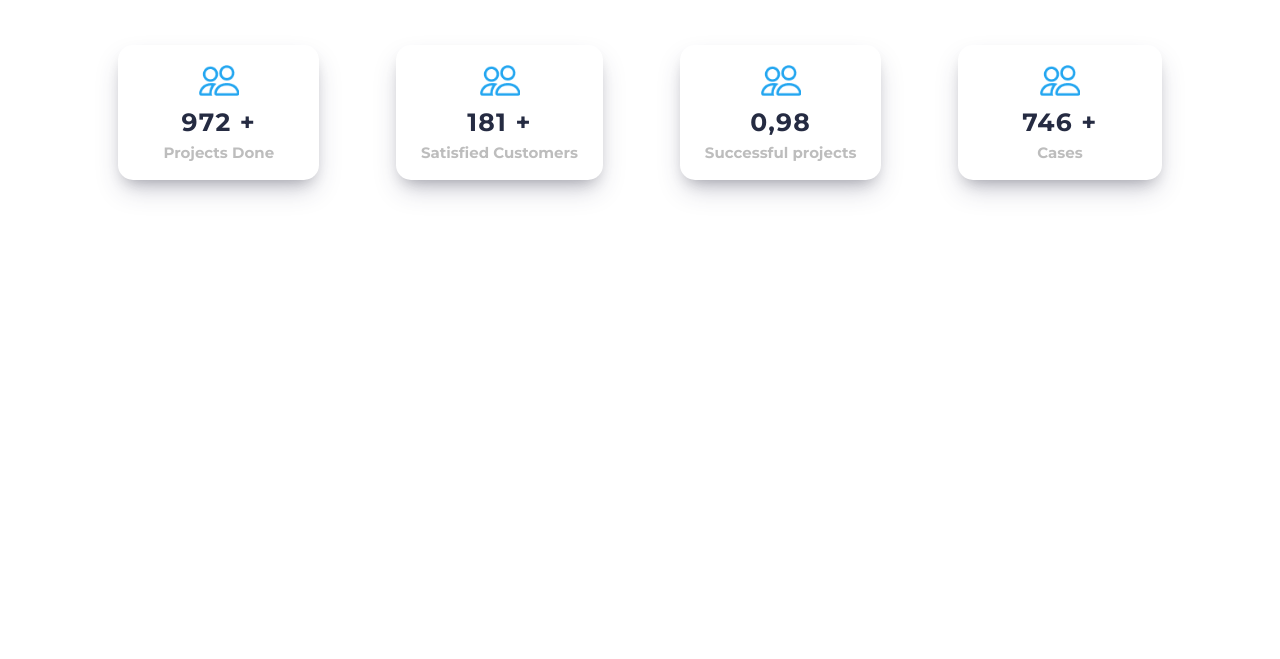
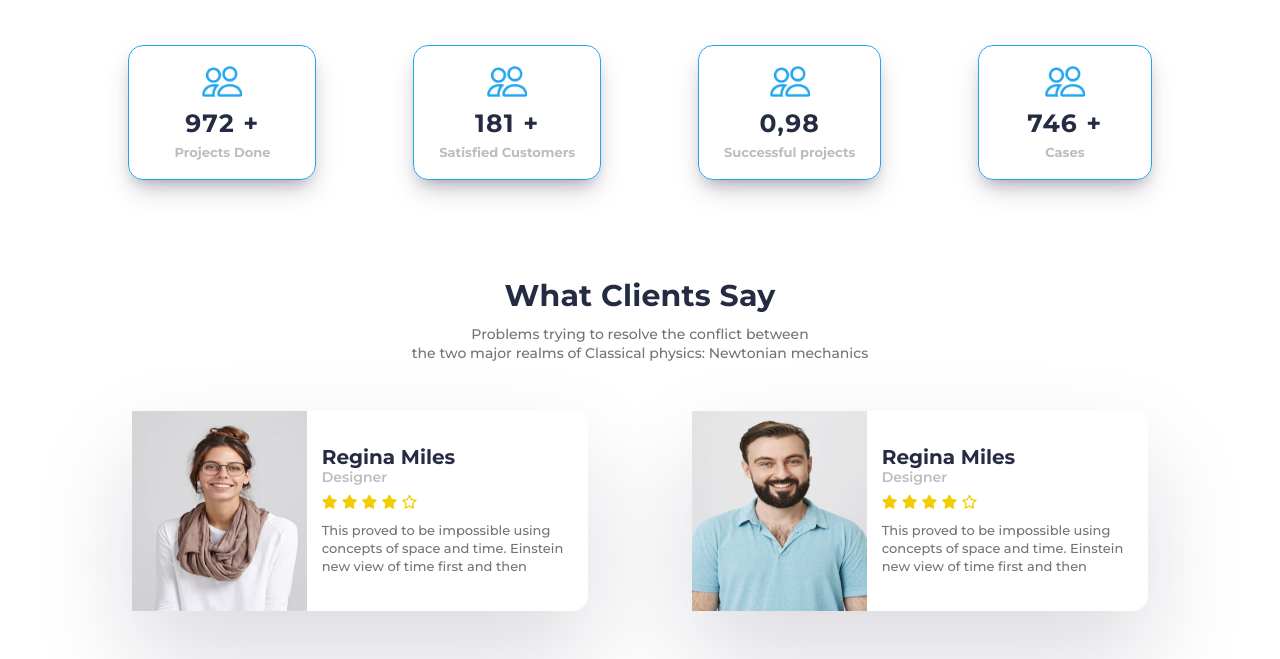
Before and after one commit to Inbach-Yassine/Business, a plain HTML site: page index.html in a window 1280 px wide. Shown: the part 721-1380 px from the top of the page. Before the commit the page ends 949 px from the top, so only its background shows below. Drawn offline with Linux system fonts and the light colour scheme.

Commit message:
changement

```diff
--- a/Css/index.css
+++ b/Css/index.css
@@ -1,56 +1,66 @@
 @import "./reset.css";
-@import url('https://fonts.googleapis.com/css2?family=Montserrat:wght@400;500;600;700;800;900&display=swap');
-:root{
-    --black : #252B42;
-    --white : #FFFFFF;
-    --green : #40BB15;
-    --grey  : #BDBDBD;
-    --blue  : #23A6F0;
+@import url("https://fonts.googleapis.com/css2?family=Montserrat:wght@400;500;600;700;800;900&display=swap");
+
+:root {
+  --black: #252b42;
+  --white: #ffffff;
+  --green: #40bb15;
+  --grey: #bdbdbd;
+  --blue: #23a6f0;
 }
-*::selection{
+
+*::selection {
   color: var(--grey);
   background: var(--black);
 }
-#background{
+
+#background {
   padding: 20px 5em 0 5em;
   background-size: cover;
 }
-body{
+
+body {
   max-width: 1280px;
   width: 100%;
   margin: 0 auto;
-    font-family: 'Montserrat', sans-serif;
+  font-family: "Montserrat", sans-serif;
 }
-.navbar{
+
+.navbar {
   display: flex;
   align-items: baseline;
   justify-content: space-between;
 }
-.navbar > h3{
+
+.navbar > h3 {
   font-weight: 700;
   font-size: 26px;
   letter-spacing: 0.09em;
   color: var(--white);
 }
+
 .navbar nav,
-.navbar .btn{
+.navbar .btn {
   display: flex;
   align-items: center;
   column-gap: 20px;
 }
+
 .navbar nav a,
-.navbar .btn a{
+.navbar .btn a {
   font-size: 15px;
   font-weight: 600;
   letter-spacing: 0.2px;
   color: var(--white);
 }
+
 .navbar nav a:hover,
-.navbar .btn a:hover{
+.navbar .btn a:hover {
   color: var(--blue);
   transform: scale(1.1);
 }
-.navbar .btn button{
+
+.navbar .btn button {
   display: flex;
   align-items: center;
   padding: 12px;
@@ -60,26 +70,31 @@ body{
   font-weight: 700;
   border-radius: 10px;
 }
-.navbar .btn button:hover{
+
+.navbar .btn button:hover {
   background-color: var(--black);
   color: var(--white);
   cursor: pointer;
 }
-.navbar a:active{
+
+.navbar a:active {
   color: red;
 }
-.navbar button .fa-arrow-right{
+
+.navbar button .fa-arrow-right {
   padding-left: 5px;
   font-size: 12px;
 }
-.financial-assistant{
+
+.financial-assistant {
   display: flex;
   align-items: center;
   justify-content: center;
   column-gap: 10em;
   padding: 5em 0 0 0;
 }
-.financial-assistant .content h1{
+
+.financial-assistant .content h1 {
   font-weight: 800;
   font-size: 58px;
   line-height: 1.1em;
@@ -87,19 +102,22 @@ body{
   padding-bottom: 20px;
   color: var(--white);
 }
-.financial-assistant .content p{
+
+.financial-assistant .content p {
   font-weight: 500;
   font-size: 20px;
   line-height: 25px;
   color: var(--grey);
 }
-.financial-assistant .content .para{
+
+.financial-assistant .content .para {
   display: flex;
   align-items: center;
   column-gap: 1em;
   padding-top: 25px;
 }
-.financial-assistant .content .para p{
+
+.financial-assistant .content .para p {
   text-align: center;
   font-size: 12px;
   font-weight: 700;
@@ -108,28 +126,36 @@ body{
   color: var(--white);
   border-radius: 2em;
 }
-.financial-assistant .content .para p:hover{
+
+.financial-assistant .content .para p:hover {
   background: var(--black);
   color: var(--white);
   cursor: pointer;
 }
-.financial-assistant .content .para p:nth-child(2){
+
+.financial-assistant .content .para p:nth-child(2) {
   background: local;
   border: 1px solid var(--white);
   padding: 7px 22px;
 }
-.financial-assistant .content .para:hover p:nth-child(2){
+
+.financial-assistant .content .para:hover p:nth-child(2) {
   background: var(--blue);
   border: 0;
 }
-.financial-assistant img{
+
+.financial-assistant img {
   width: 350px;
   object-fit: cover;
 }
-.quality-business{
+
+.quality-business,
+.clients-say {
   padding: 3em 5em;
 }
-.quality-business h2{
+
+.quality-business h2,
+.clients-say h2 {
   font-weight: 700;
   font-size: 30px;
   line-height: 1.3em;
@@ -137,7 +163,9 @@ body{
   color: var(--black);
   text-align: center;
 }
-.quality-business > p{
+
+.quality-business > p,
+.clients-say > p {
   font-weight: 500;
   font-size: 14px;
   line-height: 19px;
@@ -145,38 +173,92 @@ body{
   text-align: center;
   padding-top: 10px;
 }
-.quality-business .cards{
+
+.quality-business .cards,
+.clients-say .container-box {
   display: flex;
   align-items: center;
   justify-content: space-around;
   padding-top: 3em;
 }
-.quality-business .cards .box{
+
+.quality-business .cards .box {
   padding: 20px 25px;
   text-align: center;
   border-radius: 15px;
-    box-shadow: rgba(50, 50, 93, 0.25) 0px 13px 27px -5px, rgba(0, 0, 0, 0.3) 0px 8px 16px -8px;
+  border: 1px solid var(--blue);
+  box-shadow: rgba(50, 50, 93, 0.25) 0px 13px 27px -5px,
+    rgba(0, 0, 0, 0.3) 0px 8px 16px -8px;
 }
-.quality-business .cards .box:first-child{
+
+.quality-business .cards .box:first-child {
   padding: 20px 45px;
 }
-.quality-business .cards .box:nth-child(4){
-    padding: 20px 4em;
+
+.quality-business .cards .box:nth-child(4) {
+  padding: 20px 3em;
 }
-.quality-business .cards .box img{
+
+.quality-business .cards .box img {
   width: 40px;
   object-fit: cover;
 }
-.quality-business .cards .box h2{
+
+.quality-business .cards .box h2 {
   font-weight: 700;
   color: var(--black);
   font-size: 25px;
   letter-spacing: 0.05em;
   padding-top: 7px;
 }
-.quality-business .cards .box p{
+
+.quality-business .cards .box p {
   font-weight: 700;
-    font-size: 15px;
+  font-size: 13px;
   color: var(--grey);
   padding-top: 7px;
 }
+
+.clients-say .container-box .box {
+  display: flex;
+  align-items: center;
+  box-shadow: rgba(17, 12, 46, 0.15) 0px 48px 100px 0px;
+  border-top-right-radius: 15px;
+  border-bottom-right-radius: 15px;
+}
+
+.clients-say .container-box .box img {
+  width: 175px;
+  height: 200px;
+}
+
+.clients-say .container-box .box .profil {
+  padding: 0 25px 0 15px;
+}
+
+.clients-say .container-box .box .profil h3 {
+  font-weight: 700;
+  font-size: 20px;
+  color: var(--black);
+  padding-bottom: 3px;
+}
+
+.clients-say .container-box .box .profil h6 {
+  font-size: 14px;
+  font-weight: 600;
+  color: var(--grey);
+  padding-bottom: 10px;
+}
+
+.clients-say .container-box .box .profil .fa-star {
+  color: #f3cd03;
+  font-size: 14px;
+  padding-bottom: 12px;
+}
+
+.clients-say .container-box .box .profil p {
+  font-weight: 500;
+  font-size: 13px;
+  line-height: 18px;
+  color: #737373;
+}
--- a/index.html
+++ b/index.html
@@ -1,5 +1,6 @@
 <!DOCTYPE html>
 <html lang="en">
+
 <head>
     <meta charset="UTF-8">
     <meta http-equiv="X-UA-Compatible" content="IE=edge">
@@ -9,6 +10,7 @@
     <title>Business</title>
     <link rel="icon" type="jpeg" href="Images/logo.jpeg">
 </head>
+
 <body>
     <div id="background" style="background-image: url(./Images/background.png);">
         <!--section nav-bars starts-->
@@ -77,5 +79,47 @@
         </div>
     </section>
     <!--section Quality Business ends-->
+    <!--section Clients Say starts-->
+    <section>
+        <div class="clients-say">
+            <h2>What Clients Say</h2>
+            <p>Problems trying to resolve the conflict between </br>
+                the two major realms of Classical physics: Newtonian mechanics </p>
+            <div class="container-box">
+                <div class="box">
+                    <img src="./Images/user1.png" alt="">
+                    <div class="profil">
+                        <h3>Regina Miles</h3>
+                        <h6>Designer</h6>
+                        <i class="fa-solid fa-star"></i>
+                        <i class="fa-solid fa-star"></i>
+                        <i class="fa-solid fa-star"></i>
+                        <i class="fa-solid fa-star"></i>
+                        <i class="fa-regular fa-star"></i>
+                        <p>This proved to be impossible using </br>
+                            concepts of space and time. Einstein </br>
+                            new view of time first and then</p>
+                    </div>
+                </div>
+                <div class="box">
+                    <img src="./Images/user2.png" alt="">
+                    <div class="profil">
+                        <h3>Regina Miles</h3>
+                        <h6>Designer</h6>
+                        <i class="fa-solid fa-star"></i>
+                        <i class="fa-solid fa-star"></i>
+                        <i class="fa-solid fa-star"></i>
+                        <i class="fa-solid fa-star"></i>
+                        <i class="fa-regular fa-star"></i>
+                        <p>This proved to be impossible using </br>
+                            concepts of space and time. Einstein </br>
+                            new view of time first and then</p>
+                    </div>
+                </div>
+            </div>
+        </div>
+    </section>
+    <!--section Clients Say ends-->
 </body>
+
 </html>
```
Also changed, not shown: Images/user1.png (added), Images/user2.png (added). Lines whose indentation alone changed are shown as unchanged.
